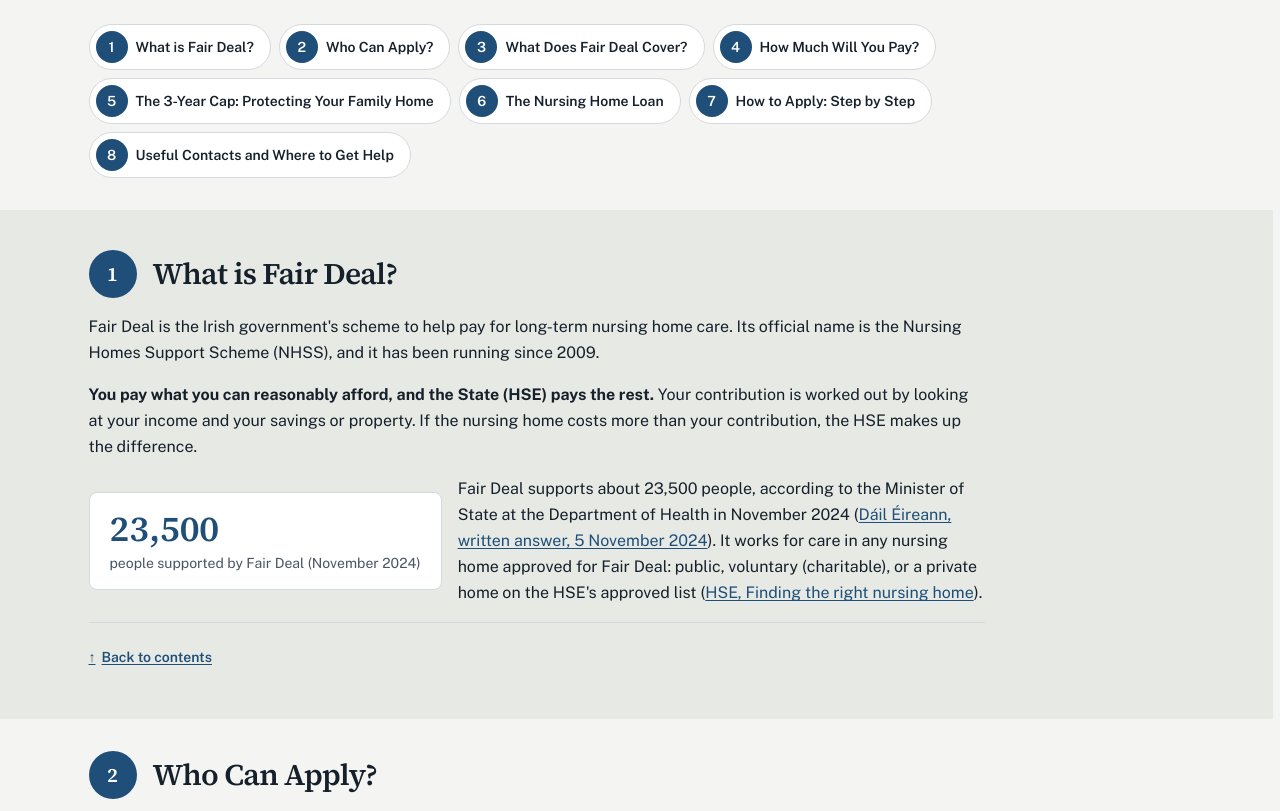
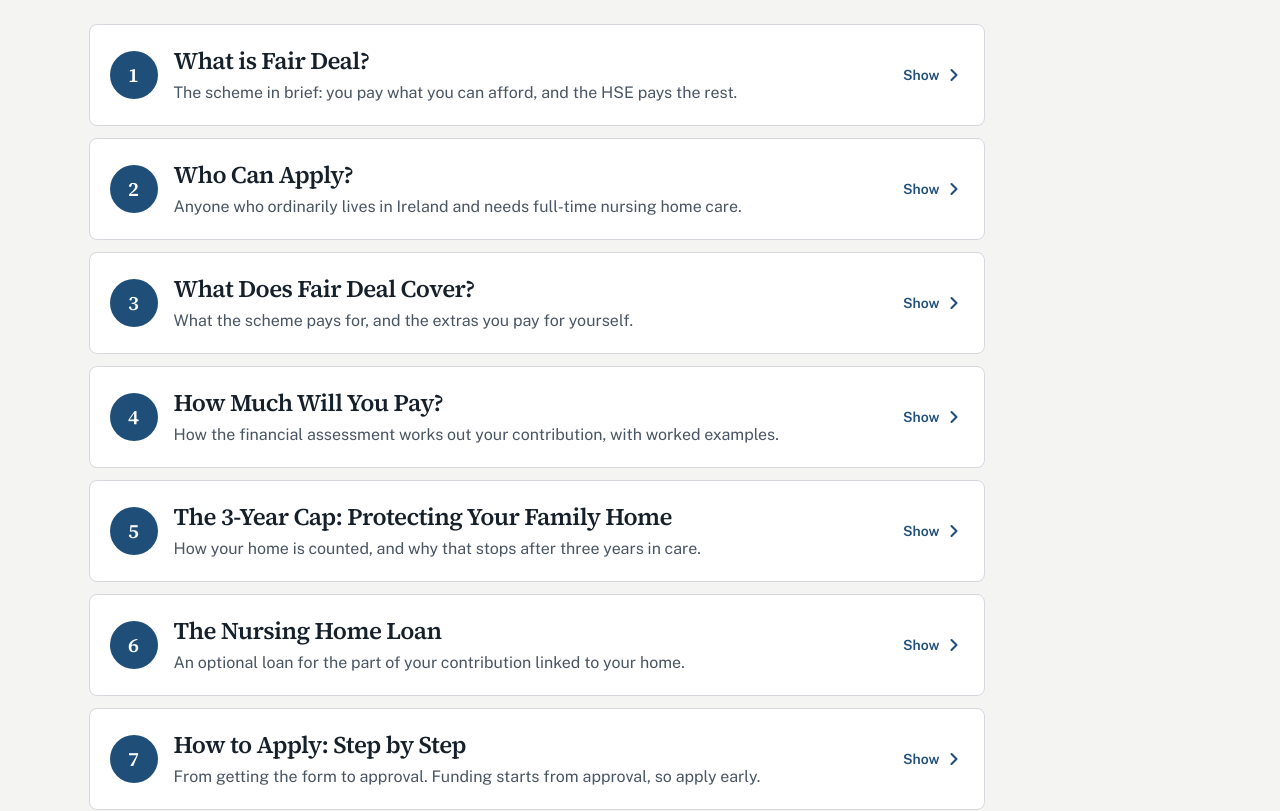
Before and after one commit to niwash/ClearCare, a Next.js app in the folder web/clearcare/: page /guides/fair-deal in a window 1280 px wide. Shown: the part 620-1431 px from the top of the page. Built offline with nearby package versions, Linux system fonts and the light colour scheme.

Commit message:
CCARE-146: Turn the Fair Deal guide's sections into a one-at-a-time accordion

```diff
--- a/web/clearcare/app/(site)/guides/fair-deal/page.tsx
+++ b/web/clearcare/app/(site)/guides/fair-deal/page.tsx
@@ -2,7 +2,8 @@
 import { GuideEnding } from "@/components/guides/guide-ending";
 import { guideMetadata } from "@/components/guides/guide-header";
 import { GuideHero } from "@/components/guides/guide-hero";
-import { ContentsNav, SectionEnd, sectionScrollMargin, StepNumber } from "@/components/guides/step-number";
+import { SectionAccordion } from "@/components/guides/section-accordion";
+import { sectionScrollMargin, StepNumber } from "@/components/guides/step-number";
 import { getGuide } from "@/lib/guides";
 import { fullWidthClass } from "@/components/ui/classes";
 import { OrganisationIcon, type OrganisationKind } from "@/components/ui/organisation-icon";
@@ -24,15 +25,49 @@
 const HSE_APPROVED_HOMES = "https://www2.hse.ie/services/schemes-allowances/fair-deal-scheme/finding-the-right-nursing-home/";
 const HSE_OFFICES = "https://www2.hse.ie/services/schemes-allowances/fair-deal-scheme/contact/";
 
+// Each section's description is what its header says while closed, so the guide can be scanned
+// without opening anything. Keep it to what the section itself says.
 const SECTIONS = [
-  { id: "what-is-fair-deal", title: "What is Fair Deal?" },
-  { id: "who-can-apply", title: "Who Can Apply?" },
-  { id: "what-does-fair-deal-cover", title: "What Does Fair Deal Cover?" },
-  { id: "how-much-will-you-pay", title: "How Much Will You Pay?" },
-  { id: "three-year-cap", title: "The 3-Year Cap: Protecting Your Family Home" },
-  { id: "nursing-home-loan", title: "The Nursing Home Loan" },
-  { id: "how-to-apply", title: "How to Apply: Step by Step" },
-  { id: "contacts", title: "Useful Contacts and Where to Get Help" },
+  {
+    id: "what-is-fair-deal",
+    title: "What is Fair Deal?",
+    description: "The scheme in brief: you pay what you can afford, and the HSE pays the rest.",
+  },
+  {
+    id: "who-can-apply",
+    title: "Who Can Apply?",
+    description: "Anyone who ordinarily lives in Ireland and needs full-time nursing home care.",
+  },
+  {
+    id: "what-does-fair-deal-cover",
+    title: "What Does Fair Deal Cover?",
+    description: "What the scheme pays for, and the extras you pay for yourself.",
+  },
+  {
+    id: "how-much-will-you-pay",
+    title: "How Much Will You Pay?",
+    description: "How the financial assessment works out your contribution, with worked examples.",
+  },
+  {
+    id: "three-year-cap",
+    title: "The 3-Year Cap: Protecting Your Family Home",
+    description: "How your home is counted, and why that stops after three years in care.",
+  },
+  {
+    id: "nursing-home-loan",
+    title: "The Nursing Home Loan",
+    description: "An optional loan for the part of your contribution linked to your home.",
+  },
+  {
+    id: "how-to-apply",
+    title: "How to Apply: Step by Step",
+    description: "From getting the form to approval. Funding starts from approval, so apply early.",
+  },
+  {
+    id: "contacts",
+    title: "Useful Contacts and Where to Get Help",
+    description: "Who can answer your questions and help with the forms.",
+  },
 ] as const;
 
 type SectionId = (typeof SECTIONS)[number]["id"];
@@ -98,8 +133,11 @@
         <strong>You pay what you can afford. The State (HSE) pays the rest.</strong>
       </p>
 
-      {/* The eight sections at a glance, each a link down to it. */}
-      <ContentsNav label="Contents" items={SECTIONS} />
+      {/* The eight sections as an accordion, closed to begin with and one open at a time: their
+          headers are the contents, so the whole guide fits on a screen and each part is one tap
+          away (CCARE-146). */}
+      <div className="flex max-w-4xl flex-col gap-3">
+        <SectionAccordion />
 
         <GuideSection id="what-is-fair-deal">
           <p>
@@ -568,6 +606,7 @@
             ))}
           </ul>
         </GuideSection>
+      </div>
 
       {/* A tinted band the full width of the window, like the HIQA guide's checklist. */}
       <section aria-labelledby="remember-h" className={`${fullWidthClass} bg-band py-8 md:py-12`}>
@@ -611,39 +650,38 @@
   );
 }
 
-// One numbered section of the guide, with its number in a circle of brand colour. The id is the
-// target of its link in the contents; scroll-mt keeps its heading clear of the top of the window.
-// Every other section (1, 3, 5 and 7) is a tinted band the full width of the window, so it is
-// clear where each one starts and ends. Section 8 stays untinted, so it doesn't run into the
-// tinted "Key things to remember" band after it.
+// One numbered section of the guide, as a card that opens: its header has the number in a circle
+// of brand colour, the title and what the section covers, with Show/Hide on the right, like the
+// worked examples. The shared name makes the browser close the open section when another opens;
+// the worked examples inside have none, so any number of them can be open. The id is the target of
+// links into the guide, which SectionAccordion opens; scroll-mt keeps the header clear of the top
+// of the window. "group/section", not "group", so the worked examples keep their own Show/Hide.
 function GuideSection({ id, children }: { id: SectionId; children: ReactNode }) {
   const index = SECTIONS.findIndex((section) => section.id === id);
-  const tinted = index % 2 === 0;
+  const { title, description } = SECTIONS[index];
   return (
-    <section
+    <details
       id={id}
-      aria-labelledby={`${id}-h`}
-      className={`${sectionScrollMargin} ${tinted ? `${fullWidthClass} bg-band py-8 md:py-10` : ""}`}
+      name="fair-deal-sections"
+      // SectionAccordion finds the sections by this. Written out: a constant from a "use client"
+      // file reaches a server component as a client reference, not as its value.
+      data-guide-section=""
+      className={`${sectionScrollMargin} group/section rounded-lg border border-line bg-surface open:border-primary`}
     >
-      <div className={tinted ? "mx-auto max-w-6xl px-4 md:px-8" : ""}>
-        <div className="flex max-w-4xl flex-col gap-4 leading-relaxed">
-          <SectionHeading index={index} id={id} />
+      {/* A summary may hold a heading but no wrapping block, so its parts are its own grid items:
+          the number, the heading and description beside it, and Show/Hide on the right. */}
+      <summary className="grid cursor-pointer list-none grid-cols-[auto_1fr_auto] items-center gap-x-4 gap-y-1 p-4 md:p-5 [&::-webkit-details-marker]:hidden">
+        <span className="row-span-2">
+          <StepNumber number={index + 1} />
+        </span>
+        <h2 className="col-start-2 font-heading text-xl font-semibold tracking-tight md:text-2xl">{title}</h2>
+        <span className="col-start-2 text-ink-muted">{description}</span>
+        <ShowHide group="section" className="col-start-3 row-span-2 row-start-1" />
+      </summary>
+      <div className="flex flex-col gap-4 border-t border-line-soft px-4 pb-6 pt-4 leading-relaxed md:px-6">
         {children}
-          <SectionEnd />
       </div>
-      </div>
-    </section>
-  );
-}
-
-function SectionHeading({ index, id }: { index: number; id: SectionId }) {
-  return (
-    <div className="flex items-center gap-4">
-      <StepNumber number={index + 1} />
-      <h2 id={`${id}-h`} className="font-heading text-2xl font-semibold tracking-tight md:text-3xl">
-        {SECTIONS[index].title}
-      </h2>
-    </div>
+    </details>
   );
 }
 
--- /dev/null
+++ b/web/clearcare/components/guides/section-accordion.tsx
@@ -0,0 +1,52 @@
+"use client";
+
+// components/guides/section-accordion.tsx
+// What a guide whose sections are one-at-a-time <details> needs from the browser: a link to a
+// section opens it, and a section that opens stays in view when the one above it closes. The
+// sections themselves are server-rendered and work without this; it only adds to them.
+import { useEffect } from "react";
+
+// The guide's sections carry data-guide-section, so worked examples and other <details> inside
+// them are left alone. The page writes the attribute out itself: a server component can't take a
+// constant from this "use client" file.
+function isSection(element: EventTarget | null): element is HTMLDetailsElement {
+  return element instanceof HTMLDetailsElement && element.hasAttribute("data-guide-section");
+}
+
+// Opens the section a link points at (such as /guides/fair-deal#how-much-will-you-pay, from a centre
+// page), on arrival and whenever the address's # changes, then brings it into view.
+function openFromHash() {
+  const id = decodeURIComponent(window.location.hash.slice(1));
+  if (!id) return;
+  const section = document.getElementById(id)?.closest("details");
+  if (!section || section.open) return;
+  section.open = true;
+  section.scrollIntoView();
+}
+
+// Opening a section closes the open one (they share a name). When that one is above, the page
+// shrinks over it and can carry the new section's header off the top of the window, so it's
+// brought back.
+function keepInView(event: Event) {
+  const section = event.target;
+  if (!isSection(section) || !section.open) return;
+  // After the other section has closed and the page has settled.
+  requestAnimationFrame(() => {
+    if (section.getBoundingClientRect().top < 0) section.scrollIntoView();
+  });
+}
+
+export function SectionAccordion() {
+  useEffect(() => {
+    openFromHash();
+    window.addEventListener("hashchange", openFromHash);
+    // "toggle" doesn't bubble, so it's caught on its way down.
+    document.addEventListener("toggle", keepInView, true);
+    return () => {
+      window.removeEventListener("hashchange", openFromHash);
+      document.removeEventListener("toggle", keepInView, true);
+    };
+  }, []);
+
+  return null;
+}
--- a/web/clearcare/components/ui/chevron.tsx
+++ b/web/clearcare/components/ui/chevron.tsx
@@ -21,14 +21,28 @@
   );
 }
 
+// The open-state classes for each kind of group. Written out in full so Tailwind finds them. A
+// <details> holding others takes "group/section", so the ones inside, with plain "group", don't
+// turn its arrow, and it doesn't turn theirs.
+const SHOW_HIDE_CLASSES = {
+  default: { show: "group-open:hidden", hide: "hidden group-open:inline", chevron: "size-5 group-open:rotate-90" },
+  section: {
+    show: "group-open/section:hidden",
+    hide: "hidden group-open/section:inline",
+    chevron: "size-5 group-open/section:rotate-90",
+  },
+} as const;
+
 // "Show" while closed, "Hide" while open, then the arrow: the right-hand end of a summary whose
-// <details> has the "group" class. className places it, e.g. in a grid.
-export function ShowHide({ className = "" }: { className?: string }) {
+// <details> has the "group" class ("group/section" with group="section"). className places it,
+// e.g. in a grid.
+export function ShowHide({ className = "", group = "default" }: { className?: string; group?: keyof typeof SHOW_HIDE_CLASSES }) {
+  const classes = SHOW_HIDE_CLASSES[group];
   return (
     <span className={`flex shrink-0 items-center gap-1 text-sm font-semibold text-primary ${className}`}>
-      <span className="group-open:hidden">Show</span>
-      <span className="hidden group-open:inline">Hide</span>
-      <Chevron className="size-5 group-open:rotate-90" />
+      <span className={classes.show}>Show</span>
+      <span className={classes.hide}>Hide</span>
+      <Chevron className={classes.chevron} />
     </span>
   );
 }
```
Lines whose indentation alone changed are shown as unchanged.
